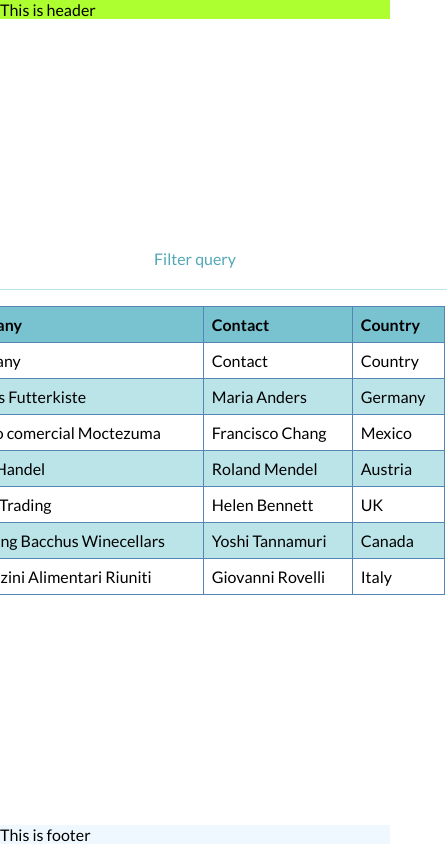
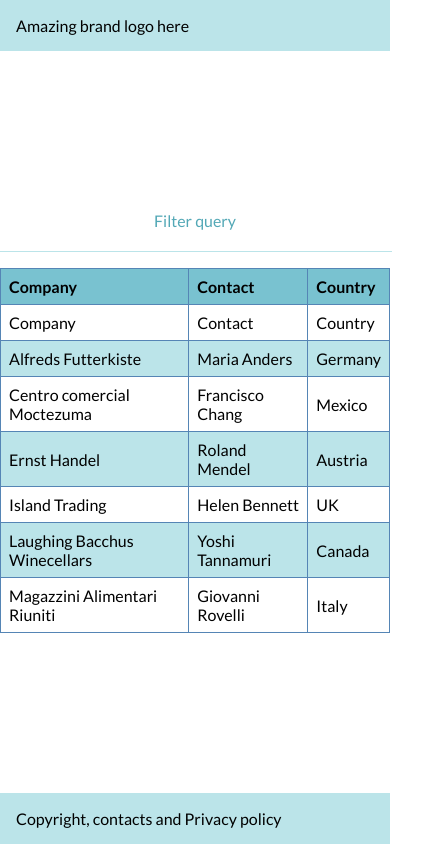
Before and after one commit to mkmule/test__edm-v2, a React (Create React App) app: page / in a window 390 px wide. Shown: the whole page, 447 px wide, since content can reach past the window. Built offline with nearby package versions, Linux system fonts and the light colour scheme.

Commit message:
Set mobile responsive width

```diff
--- a/src/App.scss
+++ b/src/App.scss
@@ -1,3 +1,5 @@
+@import 'src/styles/variables';
+
 .app {
   display: flex;
   flex-direction: column;
@@ -5,7 +7,8 @@
   width: 100%;
 
   &__header {
-    background-color: greenyellow;
+    background-color: $color-palette-4;
+    padding: 2*$step;
   }
 
   &__main {
@@ -16,7 +19,7 @@
   }
 
   &__footer {
-    background-color: aliceblue;
+    background-color: $color-palette-4;
+    padding: 2*$step;
   }
-
 }
--- a/src/App.tsx
+++ b/src/App.tsx
@@ -21,16 +21,15 @@ function App() {
   return (
     <div className="app">
       <header className="app__header">
-        This is header
+        Amazing brand logo here
       </header>
       <main className="app__main">
         {view === View.Login && <Login handleLoginSuccess={handleLoginSuccess} />}
         {view === View.Dashboard && <Dashboard />}
       </main>
       <footer className="app__footer">
-        This is footer
+        Copyright, contacts and Privacy policy
       </footer>
-
     </div>
   );
 }
--- a/src/pages/Dashboard/Dashboard.scss
+++ b/src/pages/Dashboard/Dashboard.scss
@@ -1,7 +1,8 @@
 @import 'src/styles/variables';
 
 .dashboard {
-  min-width: 500px;
+  max-width: calc (100vw - #{2*$step});
+  width: 500px;
 
   &__filters-container {
     margin-bottom: 2*$step;
```
